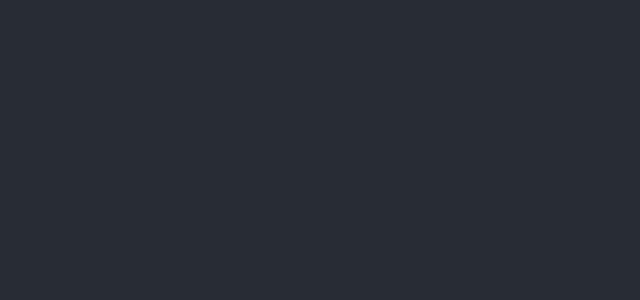
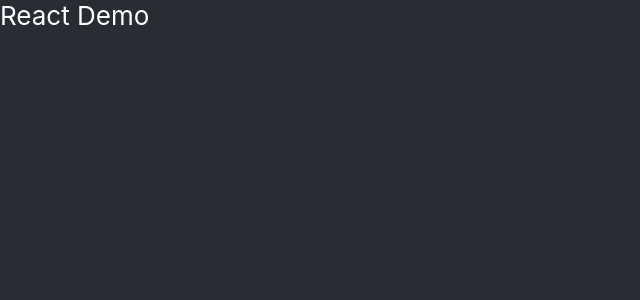
Before and after one commit to spinloop/React-Demo, a React (Create React App) app: page / in a window 1280 px wide. Shown: the top 300 px of the page, without its empty margins (0-640 px from the left). Built offline with nearby package versions, Linux system fonts and the light colour scheme.

Commit message:
add basic styles

```diff
--- a/src/App.css
+++ b/src/App.css
@@ -1,15 +1,17 @@
 .App {
-  text-align: center;
+  text-align: left;
 }
 
 .App-header {
-  background-color: #282c34;
-  min-height: 100vh;
   display: flex;
   flex-direction: column;
-  align-items: center;
-  justify-content: center;
   font-size: calc(10px + 2vmin);
+  color: white;
+  padding-bottom: 20px;
+}
+
+.Example-header {
+  font-size: calc(10px + 1vmin);
   color: white;
 }
 
--- a/src/App.js
+++ b/src/App.js
@@ -5,7 +5,7 @@ function App() {
   return (
     <div className="App">
       <header className="App-header">
-
+        React Demo
       </header>
     </div>
   );
--- a/src/index.css
+++ b/src/index.css
@@ -6,6 +6,7 @@ body {
     sans-serif;
   -webkit-font-smoothing: antialiased;
   -moz-osx-font-smoothing: grayscale;
+  background-color: #282c34;
 }
 
 code {
```
